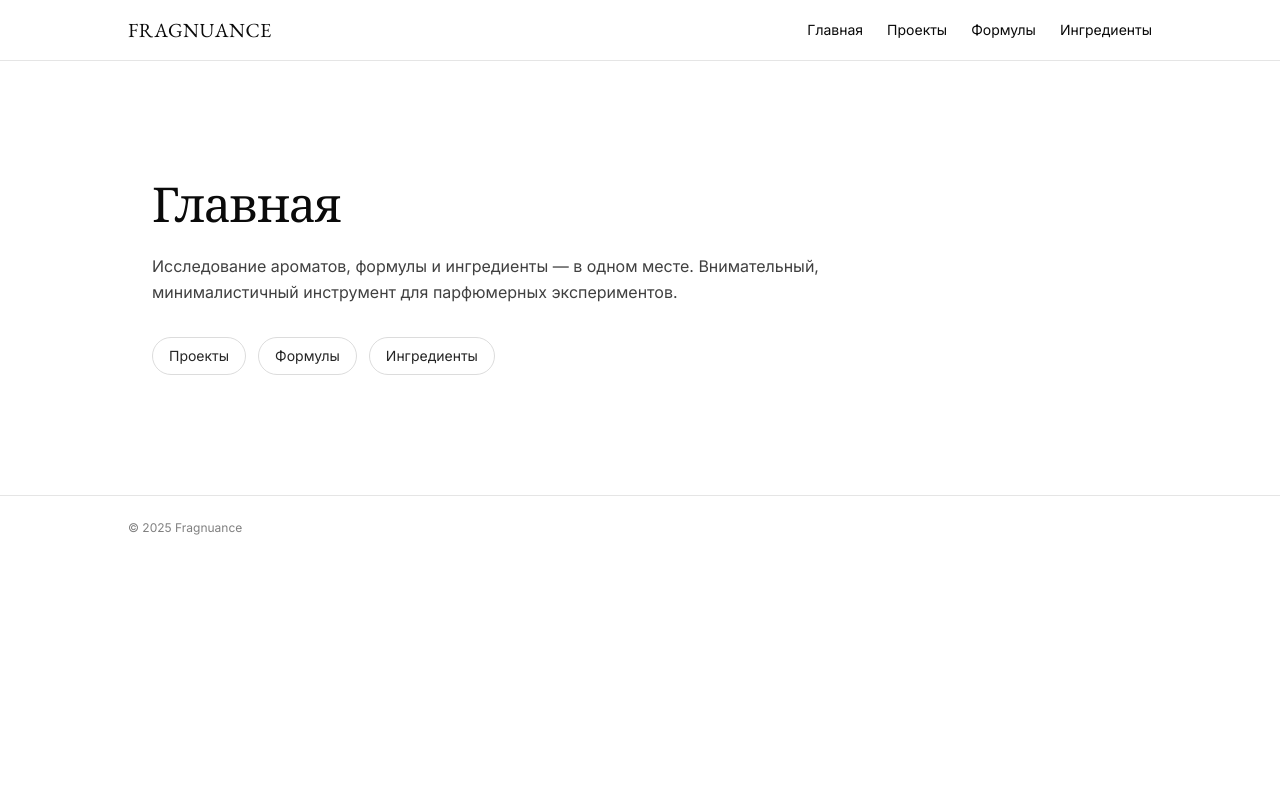
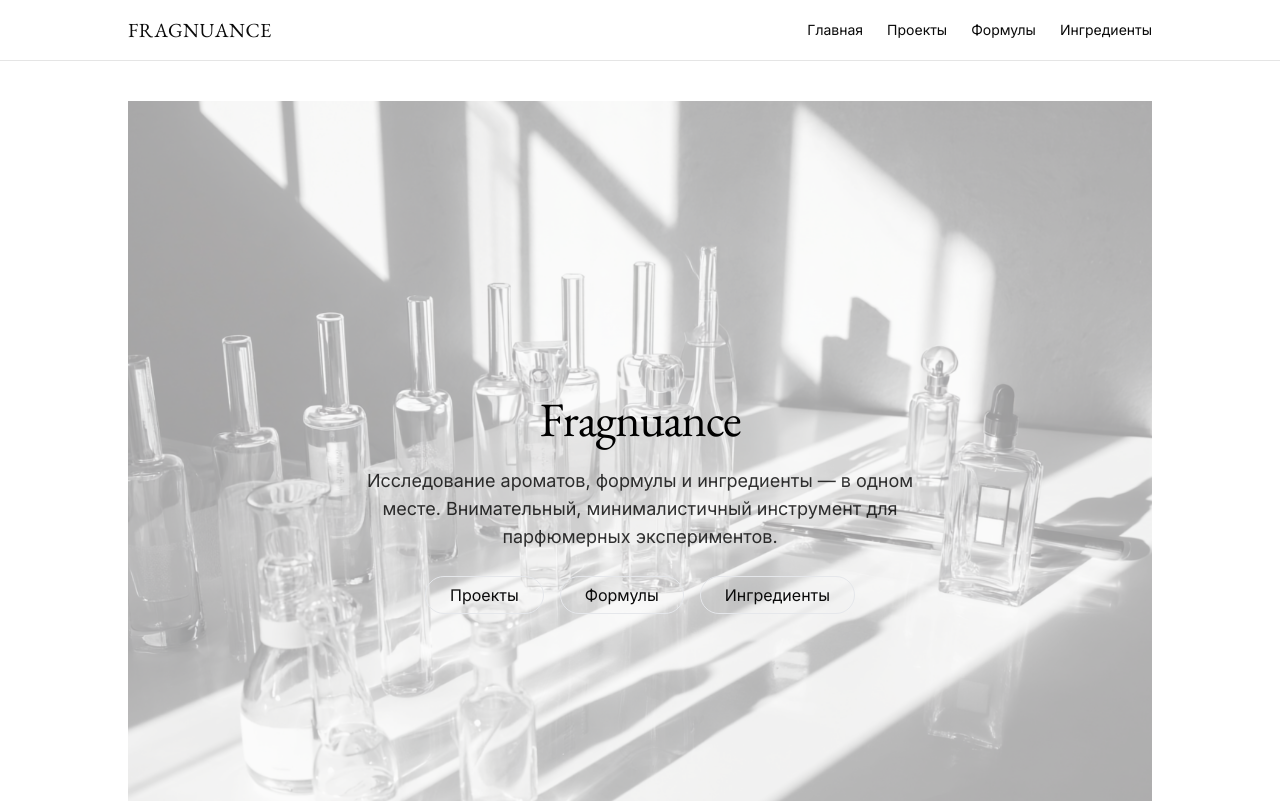
Before and after one commit to film-eyes/fragnuance, a React (Vite) app: page / in a window 1280 px wide. Shown: the top 801 px of the page. Built offline with nearby package versions, Linux system fonts and the light colour scheme.

Commit message:
new home.jsx

```diff
--- a/src/pages/Home.jsx
+++ b/src/pages/Home.jsx
@@ -1,45 +1,42 @@
 export default function Home() {
   return (
-    <section className="relative">
-      {/* фоновая картинка */}
-      <div
-        className="absolute inset-0 -z-10 bg-center bg-cover bg-no-repeat opacity-90"
-        style={{ backgroundImage: "url('/images/perfume-hero.png')" }}
-        aria-hidden="true"
-      />
-      {/* легкая вуаль для читаемости */}
-      <div className="absolute inset-0 -z-10 bg-white/70" />
+    <div
+      className="relative h-screen bg-cover bg-center flex flex-col items-center justify-center text-center px-4"
+      style={{ backgroundImage: "url('/images/perfume-hero.png')" }}
+    >
+      {/* Оверлей */}
+      <div className="absolute inset-0 bg-white/60"></div>
 
-      <div className="max-w-5xl mx-auto px-6 py-20">
-        <h1 className="font-serif text-4xl sm:text-5xl tracking-tight mb-6">
-          Главная
+      {/* Контент */}
+      <div className="relative z-10">
+        <h1 className="text-5xl font-serif mb-6 text-black">
+          Fragnuance
         </h1>
-        <p className="text-neutral-700 leading-relaxed max-w-2xl">
+        <p className="max-w-xl text-lg mb-8 text-black/80">
           Исследование ароматов, формулы и ингредиенты — в одном месте.
           Внимательный, минималистичный инструмент для парфюмерных экспериментов.
         </p>
-
-        <div className="mt-8 flex flex-wrap gap-3">
+        <div className="space-x-4">
           <a
             href="/projects"
-            className="btn-outline"
+            className="px-6 py-2 border rounded-full hover:bg-black hover:text-white transition"
           >
             Проекты
           </a>
           <a
             href="/formulas"
-            className="btn-outline"
+            className="px-6 py-2 border rounded-full hover:bg-black hover:text-white transition"
           >
             Формулы
           </a>
           <a
             href="/ingredients"
-            className="btn-outline"
+            className="px-6 py-2 border rounded-full hover:bg-black hover:text-white transition"
           >
             Ингредиенты
           </a>
         </div>
       </div>
-    </section>
+    </div>
   );
 }
```
